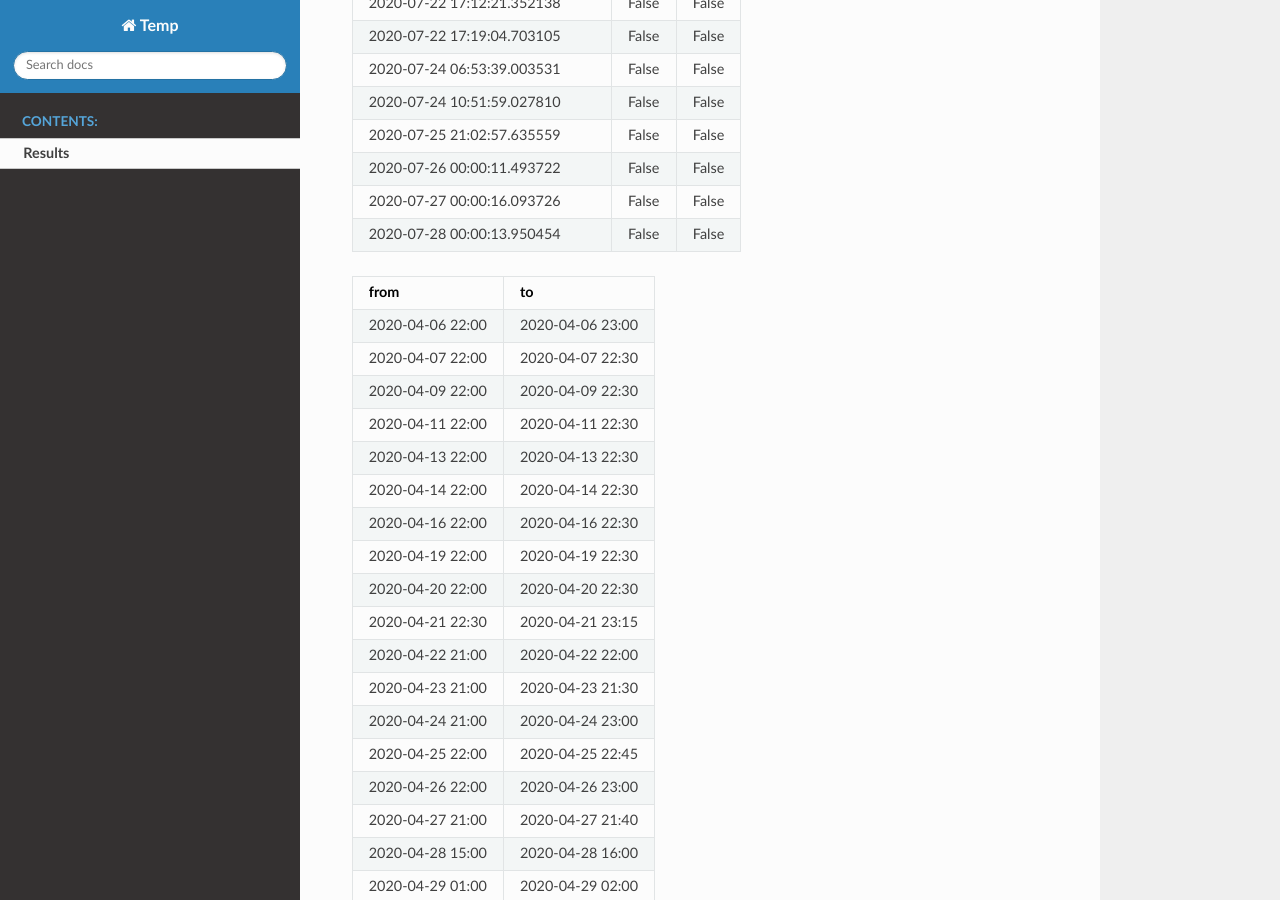
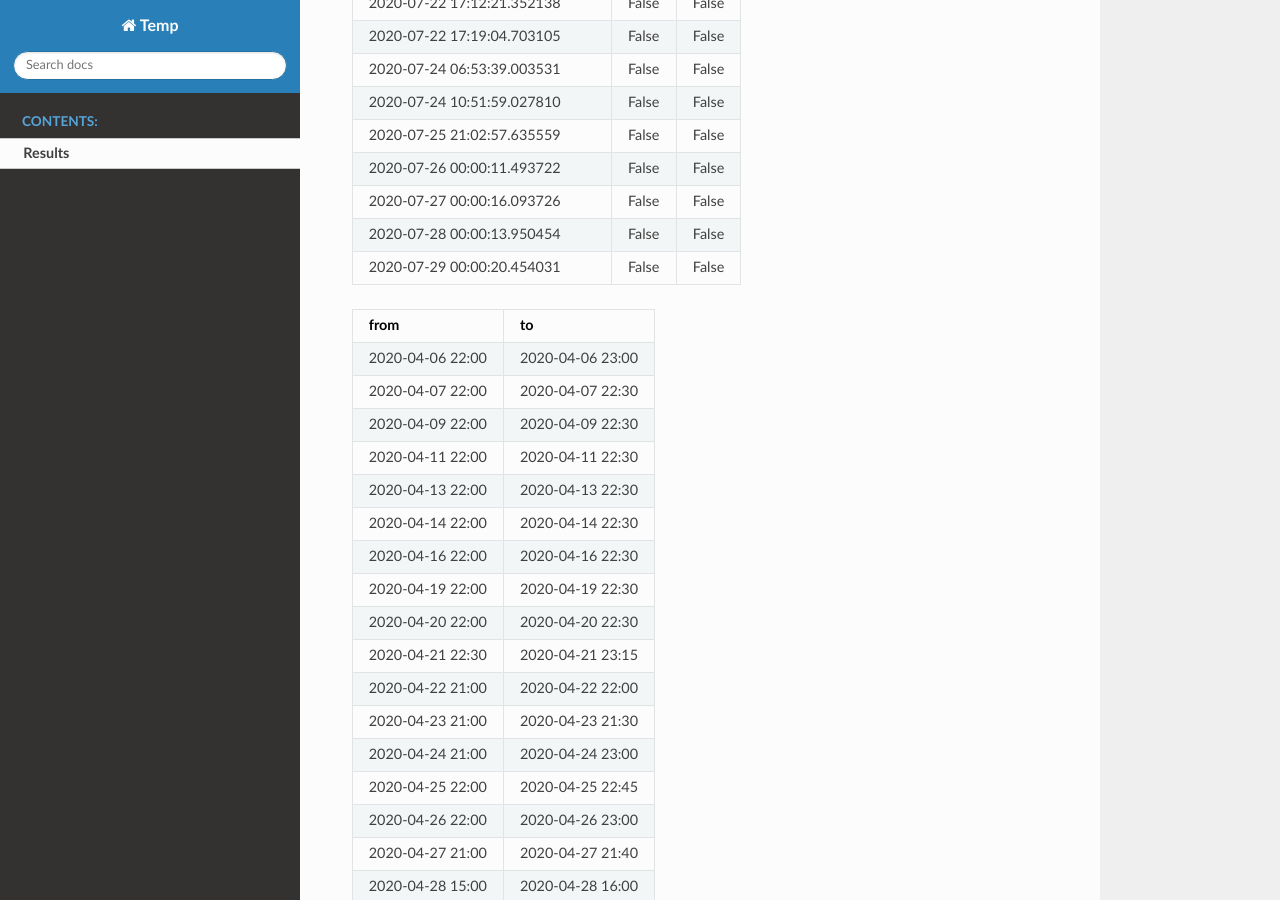
Before and after one commit to shlomow/queries-results, a Sphinx documentation site: the page built from source/results.rst, in a window 1280 px wide and 900 px high, scrolled down 3269 px. Built offline with Sphinx 7.4.7 and the Read the Docs theme 2.0.0, drawn with Linux system fonts in a browser that asks for light colours.

Commit message:
update results

```diff
--- a/source/results.rst
+++ b/source/results.rst
@@ -108,6 +108,7 @@ fifth experiment: 24.07.2020
    2020-07-26 00:00:11.493722, False, False
    2020-07-27 00:00:16.093726, False, False
    2020-07-28 00:00:13.950454, False, False
+   2020-07-29 00:00:20.454031, False, False
 
 .. csv-table::
    :header: "from", "to"
```
Also changed, not shown: results.json (+1 -1 lines).
